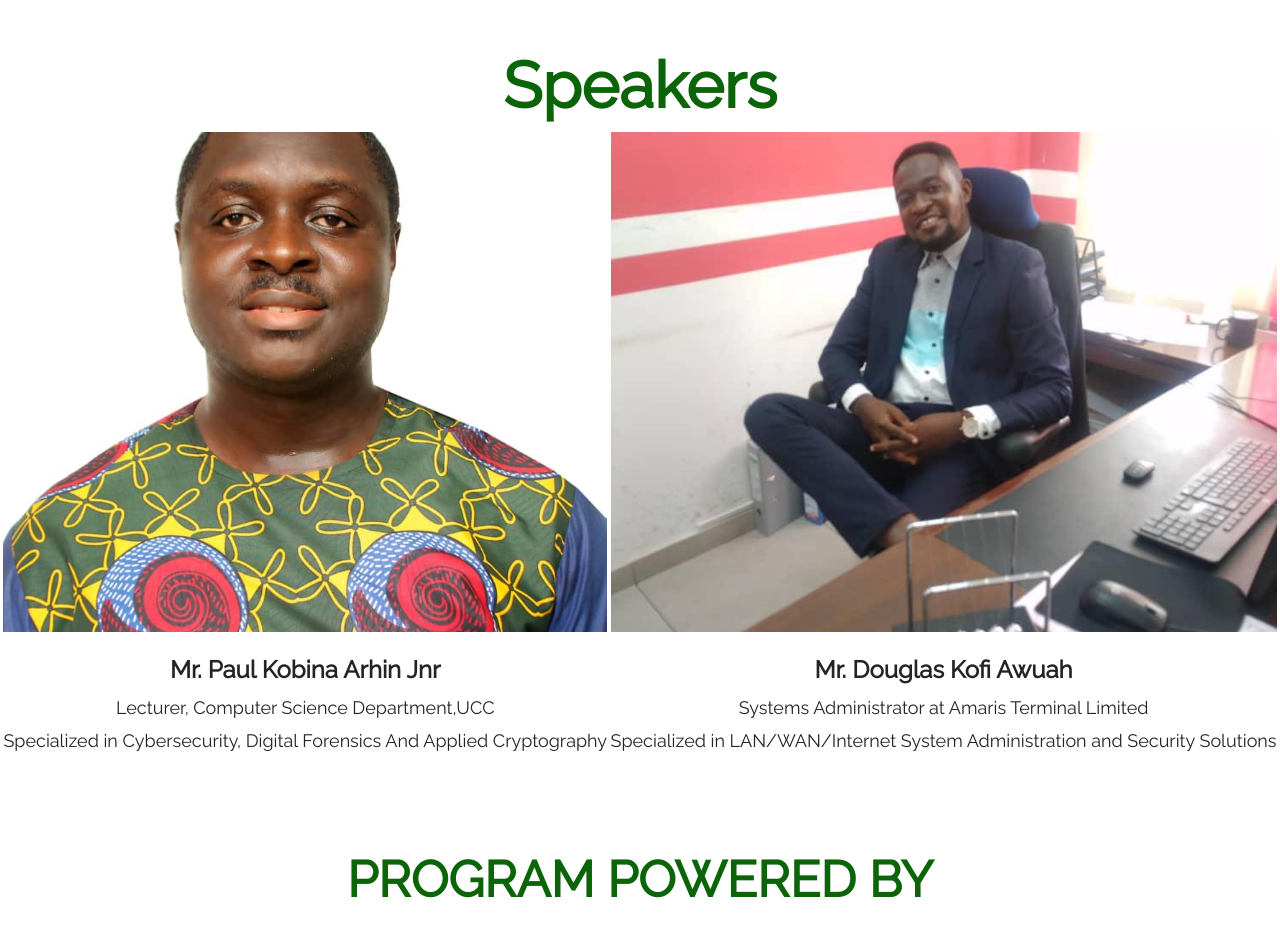
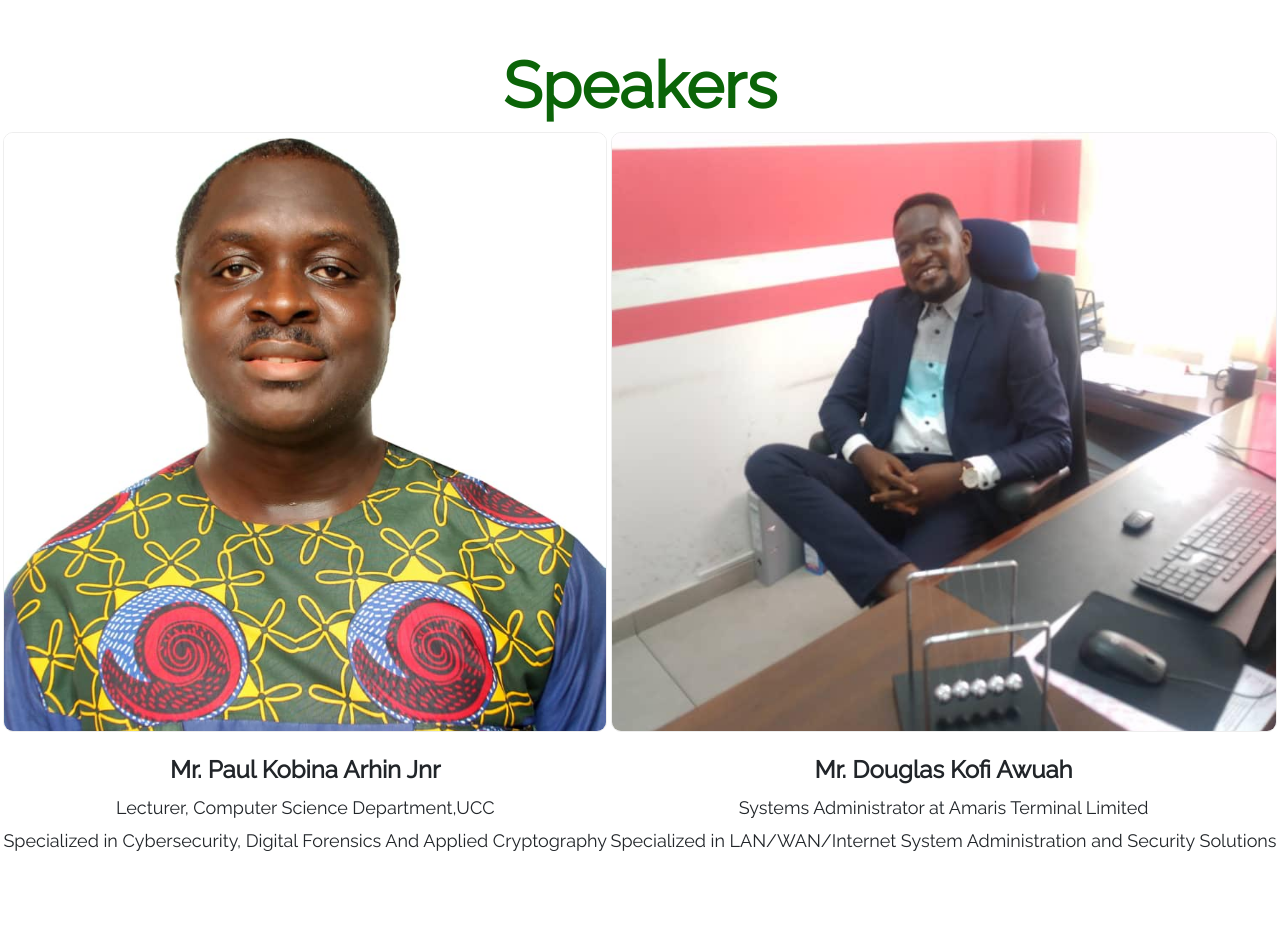
Before and after one commit to Amedzro-Elikplim/cybersummit, a plain HTML site: page index.html in a window 1280 px wide. Shown: the part 1160-2089 px from the top of the page. Drawn offline with nearby package versions, Linux system fonts and the light colour scheme; a script that the page names is missing.

Commit message:
Increase speaker image height

```diff
--- a/styles.css
+++ b/styles.css
@@ -133,9 +133,11 @@
 
 .speaker-image {
   width: 100%;
-  height: 500px;
+  height: 600px;
   object-fit: cover;
   margin-bottom: 20px;
+  border: 1px solid rgb(238, 238, 238);
+  border-radius: 10px;
 }
 
 .name {
```
